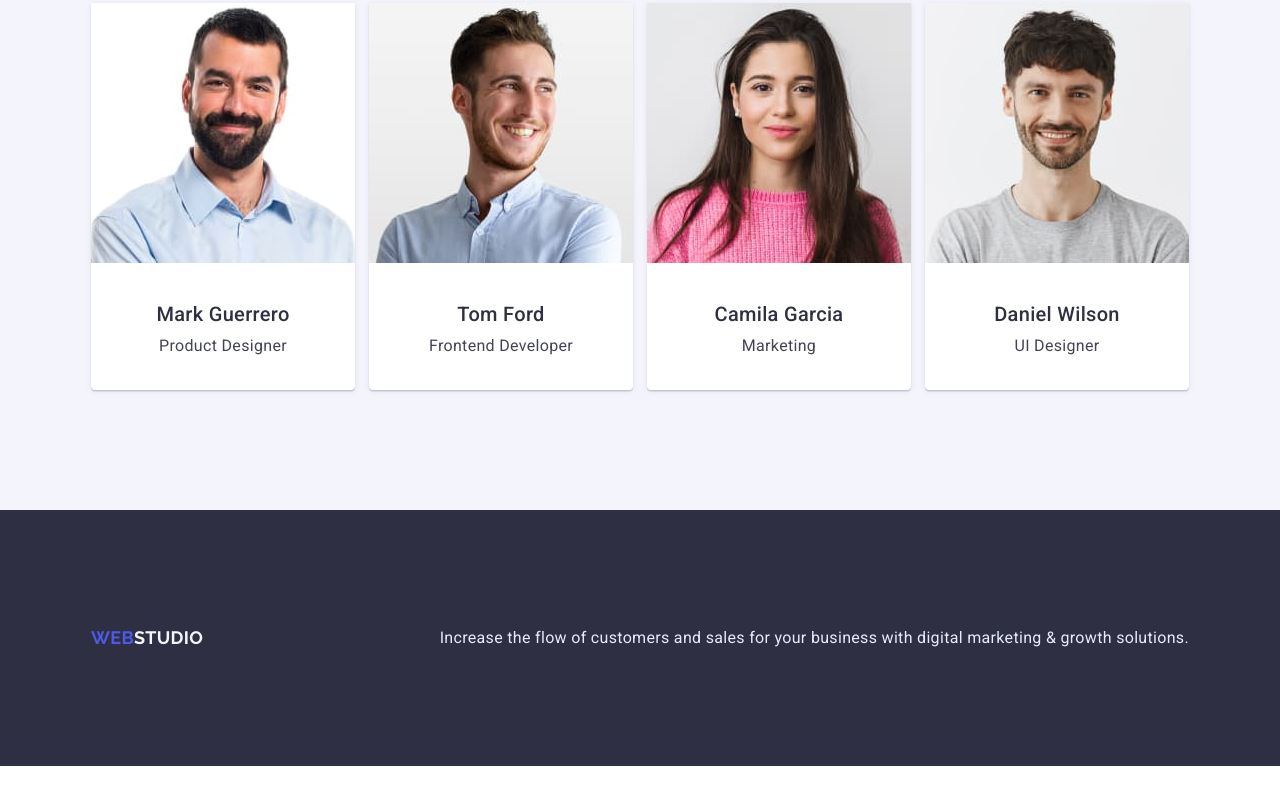
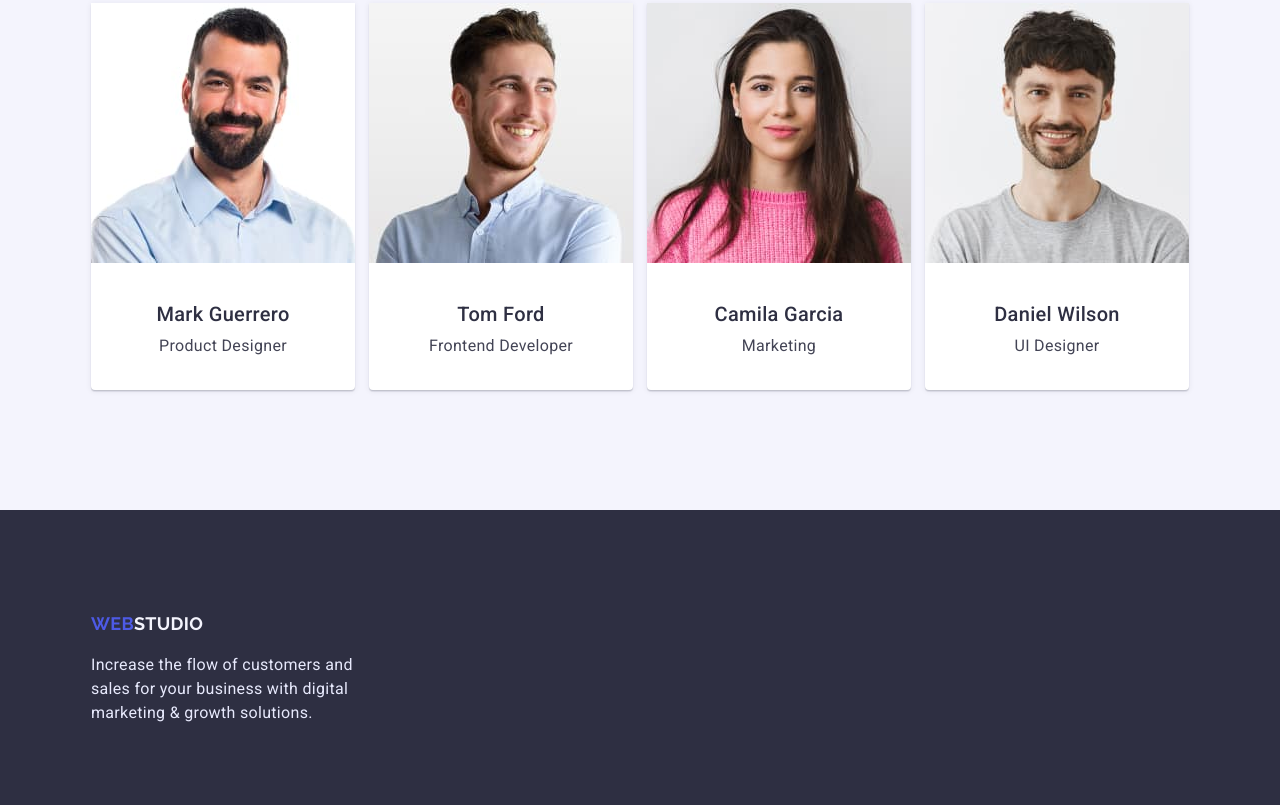
Before and after one commit to Vadimde88/goit-markup-hw-03, a plain HTML site: page index.html in a window 1280 px wide. Shown: the part 1839-2644 px from the top of the page. Before the commit the page ends 2605 px from the top, so only its background shows below. Drawn offline with nearby package versions, Linux system fonts and the light colour scheme.

Commit message:
footer styles added

```diff
--- a/css/styles.css
+++ b/css/styles.css
@@ -296,10 +296,19 @@ h1 {
 	background-color: var(--dark-background-color);
 }
 
+.footer-logo-container {
+	width: 264px;
+}
+
 .studio-footer {
 	color: var(--sec-background-color);
 }
 
+.footer-logo-title {
+	margin-bottom: 16px;
+}
+
 .footer-text {
+	margin: 0;
 	color: var(--light-text-color);
 }
--- a/index.html
+++ b/index.html
@@ -140,10 +140,12 @@
 		<!--Footer container-->
 		<footer class="footer-section">
 			<div class="container">
-				<a class="footer-logo-title" href="./index.html"><span>WEB</span><span class="studio-footer">STUDIO</span></a>
-				<p class="footer-text">
-					Increase the flow of customers and sales for your business with digital marketing & growth solutions.
-				</p>
+				<div class="footer-logo-container">
+					<a class="footer-logo-title" href="./index.html"><span>WEB</span><span class="studio-footer">STUDIO</span></a>
+					<p class="footer-text">
+						Increase the flow of customers and sales for your business with digital marketing & growth solutions.
+					</p>
+				</div>
 			</div>
 		</footer>
 	</body>
```
